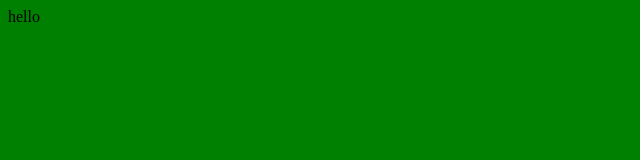
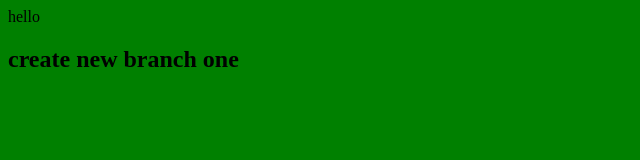
Before and after one commit to 18613999696/demo-github, a plain HTML site: page index.html in a window 1280 px wide. Shown: the whole page, without its empty margins (0-640 px from the left). Drawn offline with Linux system fonts and the light colour scheme.

Commit message:
分支1上面修改

```diff
--- a/index.html
+++ b/index.html
@@ -7,5 +7,6 @@
 </head>
 <body>
 	hello
+	<h2>create new branch one</h2>
 </body>
 </html>
```
